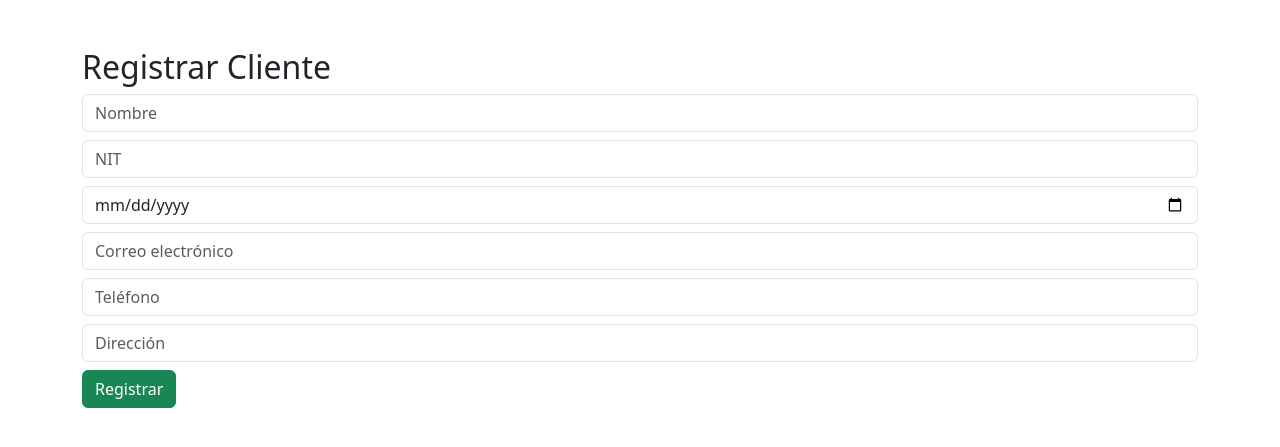
After one commit to Joseumes/Proyecto-Web-Jose-Sharon, a PHP site: page /private/registrar_cliente.php in a window 1280 px wide. The commit adds this page. Shown: the top 447 px of the page. Run offline with PHP 8.4, Linux system fonts and the light colour scheme.

Commit message:
registrar clientes

```diff
--- /dev/null
+++ b/private/registrar_cliente.php
@@ -0,0 +1,53 @@
+<?php
+session_start();
+
+if ($_SERVER["REQUEST_METHOD"] == "POST") {
+    $cliente =[
+        'nombre' => $_POST['nombre'],
+        'nit' => $_POST['nit'],
+        'fecha_nacimiento' => $_POST['fecha_nacimiento'],
+        'fecha_registro' => date('Y-m-d H:i:s'),
+        'email' => $_POST['email'],
+        'telefono' => $_POST['telefono'],
+        'direccion' => $_POST['direccion'],
+        'habitacion' => "",
+        'cargos' => 0
+    ];
+
+    $edad = date_diff(date_create($cliente['fecha_nacimiento']), date_create(date('Y-m-d H:i:s')))->y;
+
+    if ($edad < 18) {
+        $cliente['habitacion'] = 'Niños';
+    } elseif ($edad <= 60) {
+        $cliente['habitacion'] = 'Adultos';
+    } else {
+        $cliente['habitacion'] = 'Tercera Edad';
+    }
+
+    $_SESSION['clientes'][] = $cliente;
+    header("Location: dashboard.php");
+    exit();
+}
+?>
+<!DOCTYPE html>
+<html lang="es">
+<head>
+    <meta charset="UTF-8">
+    <title>Registrar Cliente</title>
+    <link href="https://cdn.jsdelivr.net/npm/bootstrap@5.3.0-alpha1/dist/css/bootstrap.min.css" rel="stylesheet">
+</head>
+<body>
+<div class="container mt-5">
+    <h2>Registrar Cliente</h2>
+    <form method="POST">
+        <input class="form-control mb-2" name="nombre" placeholder="Nombre" required>
+        <input class="form-control mb-2" name="nit" placeholder="NIT" required>
+        <input class="form-control mb-2" type="date" name="fecha_nacimiento" required>
+        <input class="form-control mb-2" name="email" placeholder="Correo electrónico">
+        <input class="form-control mb-2" name="telefono" placeholder="Teléfono">
+        <input class="form-control mb-2" name="direccion" placeholder="Dirección">
+        <button class="btn btn-success">Registrar</button>
+    </form>
+</div>
+</body>
+</html>
```
Also changed, not shown: private/dashboard.php (+12 -15 lines).
